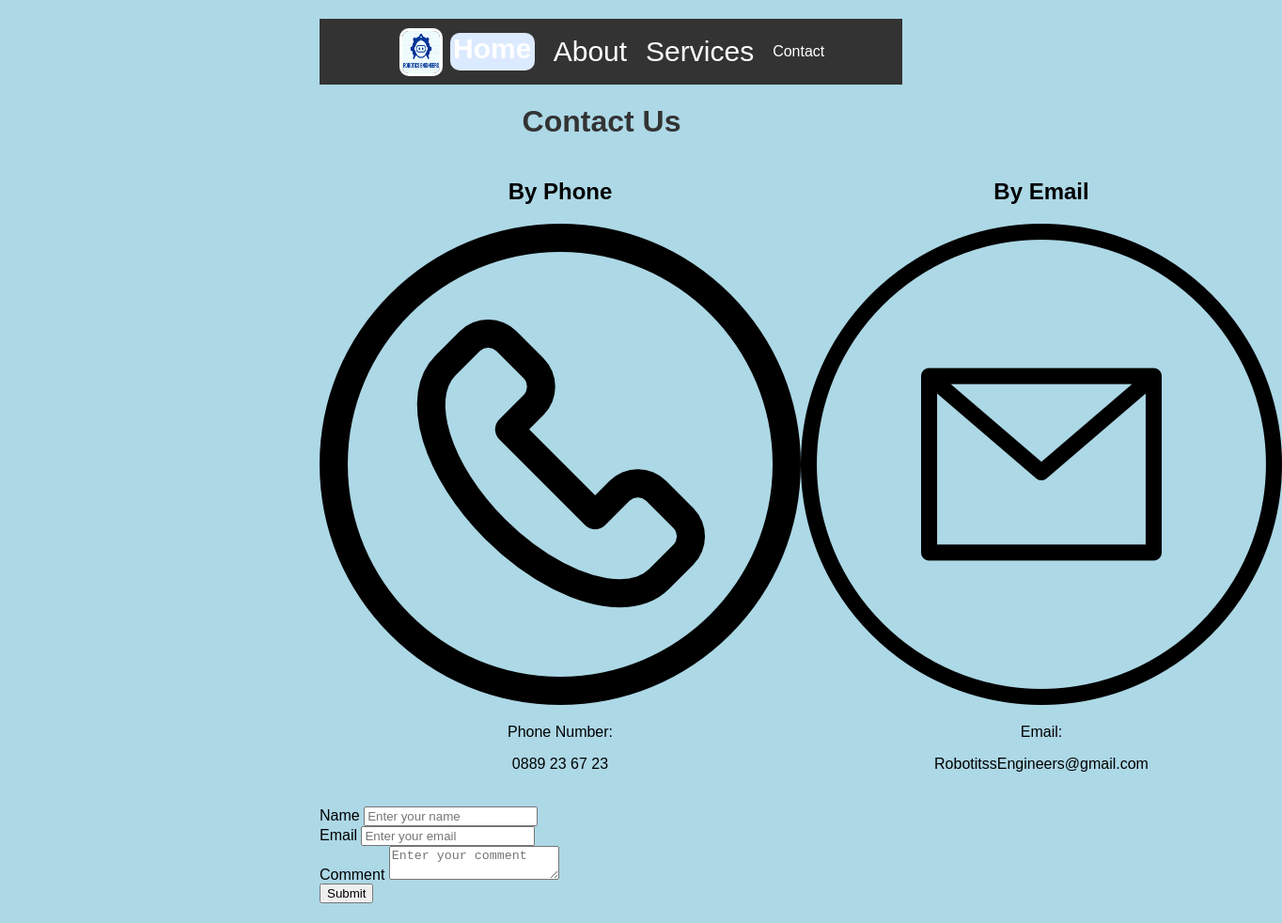
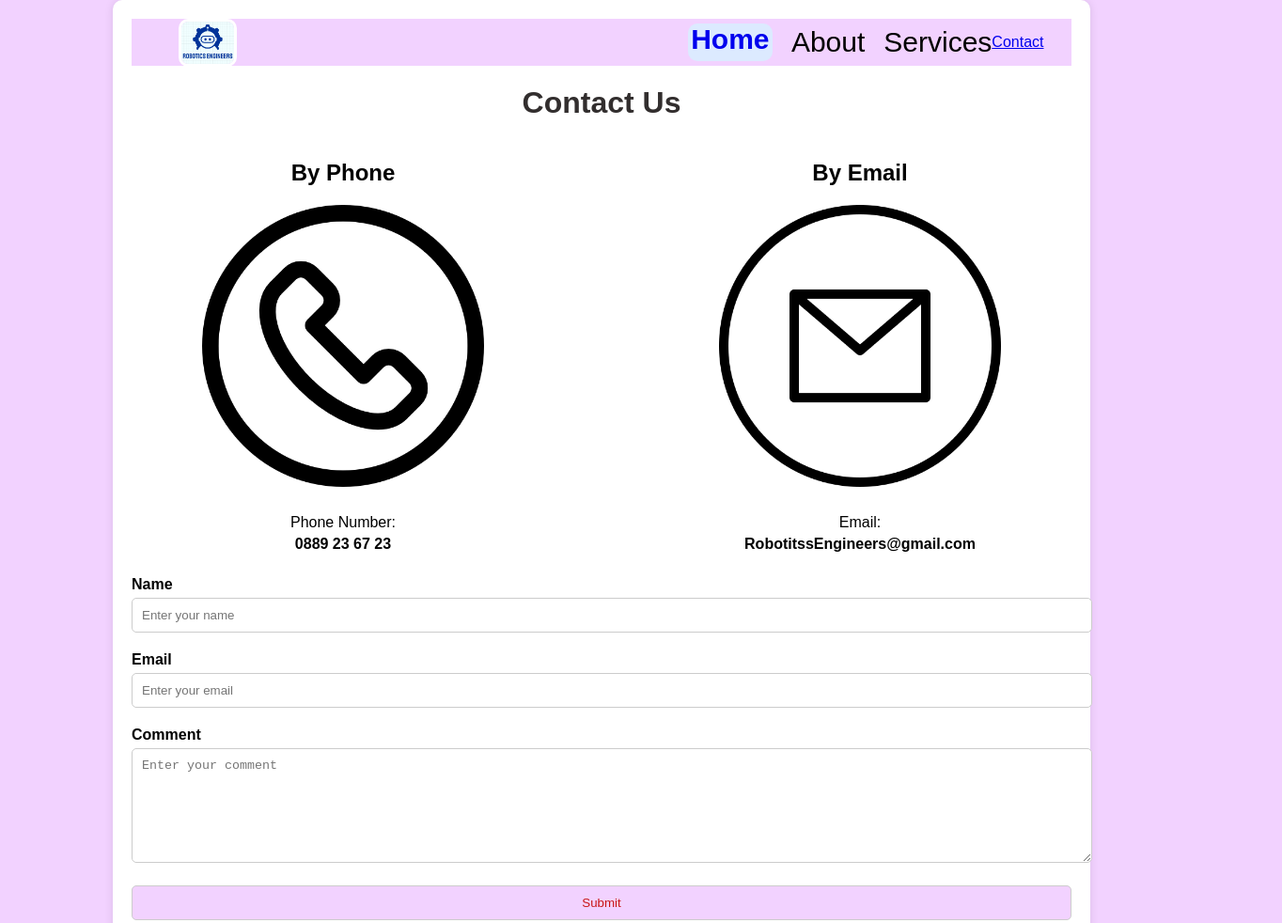
Before and after one commit to KSPetrov22/RoboticsEngineers, a plain HTML site: page html/Contact.html in a window 1280 px wide. Shown: the top 982 px of the page at 94% size, 1364 px wide, since content can reach past the window. Drawn offline with Linux system fonts and the light colour scheme.

Commit message:
git push

```diff
--- a/styles/styles.css
+++ b/styles/styles.css
@@ -1,5 +1,5 @@
 /* CSS of index.html */
-/* Made by Ivailo*/
+
 body
 {
     height: 1900px;
@@ -137,76 +137,98 @@ body
   background: linear-gradient(to bottom left, rgb(215, 112, 255), #3f8cff);
   text-align: end;
 }
-/* CSS of Aboutus.html */
-/* Made by Ivailo*/
 
 
 
 
 
 
-/* CSS of Contact.html */
-/* Made by Kris and redacted by Ivailo*/
+
+
 #body {
-  background-color: lightblue;
+  background-color: rgb(242, 210, 255);
   font-family: Arial, sans-serif;
+
 }
-
-/* Navbar Styles */
-#navbar {
-  display: flex;
-  justify-content: center;
-  align-items: center;
-  background-color: #333;
-  color: #fff;
-  padding: 10px;
-}
-#images{
-  width: 300px;
-  margin-bottom: 20px;
-  display: flex;
-  justify-content: center;
-  align-items: center;
-}
-
-#logo {
-  width: 40px;
-  margin-right: 10px;
-}
-
-#navbar a {
-  color: #fff;
-  text-decoration: none;
-  margin: 0 10px;
-}
-
-/* Container Styles */
-.container {
-  max-width: 600px;
-  margin: 0 auto;
-  padding: 20px;
-
+#fourth-button{
+  background-color: rgb(242, 210, 255);
+  border-radius: 5px;
+  padding: 8px 16px;
+  transition: background-color 0.3s
 }
 
 
 
-/* Heading Styles */
+
+.container {
+  max-width: 1000px;
+  margin: 0 auto;
+  padding: 20px;
+  background-color: #fff;
+  border-radius: 10px;
+  box-shadow: 0 0 10px rgba(0, 0, 0, 0.1);
+}
+
+
 h1 {
   text-align: center;
-  color: #333;
+  color: #322e2e;
 }
 
-/* Contact Info Styles */
+
 .contact-info {
   display: flex;
   justify-content: space-between;
-  align-items: center;
   margin-bottom: 20px;
 }
 
 .contact-by-phone,
 .contact-by-email {
+  flex-basis: 45%;
   text-align: center;
 }
+#Images{
+  margin-bottom: 20px;
+  width: 300px;
+}
 
-.contact-by-phone h2
+.contact-by-phone p,
+.contact-by-email p {
+  margin: 5px 0;
+}
+
+.phone-number,
+.email-address {
+  font-weight: bold;
+}
+
+
+.form-group {
+  margin-bottom: 20px;
+}
+
+.form-group label {
+  display: block;
+  font-weight: bold;
+  margin-bottom: 5px;
+}
+
+
+.form-group input,
+.form-group textarea {
+  width: 100%;
+  padding: 10px;
+  border-radius: 5px;
+  border: 1px solid #ccc;
+}
+
+.form-group textarea {
+  height: 100px;
+}
+
+
+.form-group input[type="submit"] {
+  background-color: rgb(242, 210, 255);
+  color: #c91515;
+  cursor: pointer;
+}
```
Also changed, not shown: index.html (+1 -1 lines).
